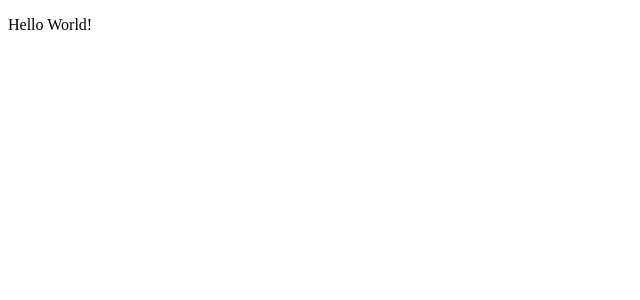
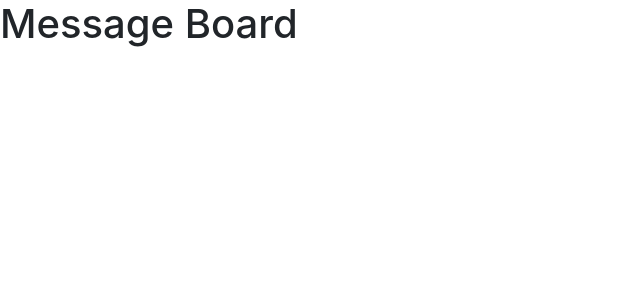
Before and after one commit to samuelmckean/mini-message-board, a React (Create React App) app in the folder frontend/: page / in a window 1280 px wide. Shown: the top 300 px of the page, without its empty margins (0-640 px from the left). Built offline with nearby package versions, Linux system fonts and the light colour scheme.

Commit message:
added bootstrap

```diff
--- a/frontend/package.json
+++ b/frontend/package.json
@@ -6,6 +6,7 @@
     "@testing-library/jest-dom": "^5.11.4",
     "@testing-library/react": "^11.1.0",
     "@testing-library/user-event": "^12.1.10",
+    "bootstrap": "^4.6.0",
     "react": "^17.0.1",
     "react-dom": "^17.0.1",
     "react-scripts": "4.0.3",
--- a/frontend/src/App.js
+++ b/frontend/src/App.js
@@ -2,7 +2,7 @@ function App() {
   return (
     <div className="App">
       <header className="App-header">
-        <p>Hello World!</p>
+        <h1>Message Board</h1>
       </header>
     </div>
   );
--- a/frontend/src/index.js
+++ b/frontend/src/index.js
@@ -1,3 +1,5 @@
+import 'bootstrap/dist/css/bootstrap.min.css';
+
 import React from 'react';
 import ReactDOM from 'react-dom';
 import App from './App';
```
Also changed, not shown: 1 other file (tests, documents, lock files or other folders).
